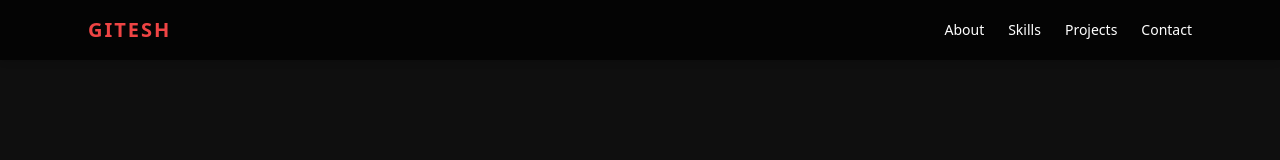
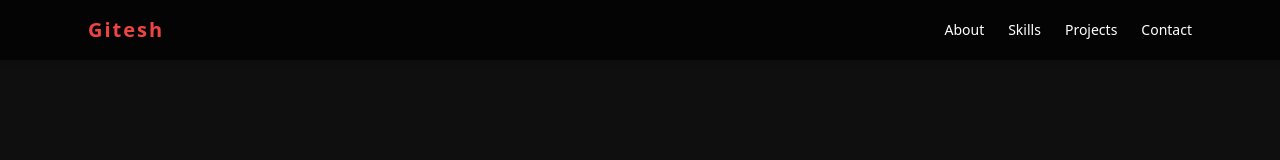
Before and after one commit to gitesh2005/portfolio, a React (Create React App) app: page / in a window 1280 px wide. Shown: the top 160 px of the page. Built offline with nearby package versions, Linux system fonts and the light colour scheme.

Commit message:
Resolved merge conflict and updated App.js

```diff
--- a/src/App.js
+++ b/src/App.js
@@ -21,7 +21,7 @@ export default function App() {
       {/* Navbar */}
       <nav className="fixed top-0 left-0 w-full z-50 backdrop-blur-sm bg-black/70 shadow-md">
         <div className="max-w-6xl mx-auto px-6 py-4 flex justify-between items-center">
-          <h1 className="text-xl font-bold tracking-widest text-red-500">GITESH</h1>
+          <h1 className="text-xl font-bold tracking-widest text-red-500">Gitesh</h1>
           <ul className="flex gap-6 text-sm">
             {["About", "Skills", "Projects", "Contact"].map((item) => (
               <li key={item}>
```
Also changed, not shown: 1 other file (tests, documents, lock files or other folders).
